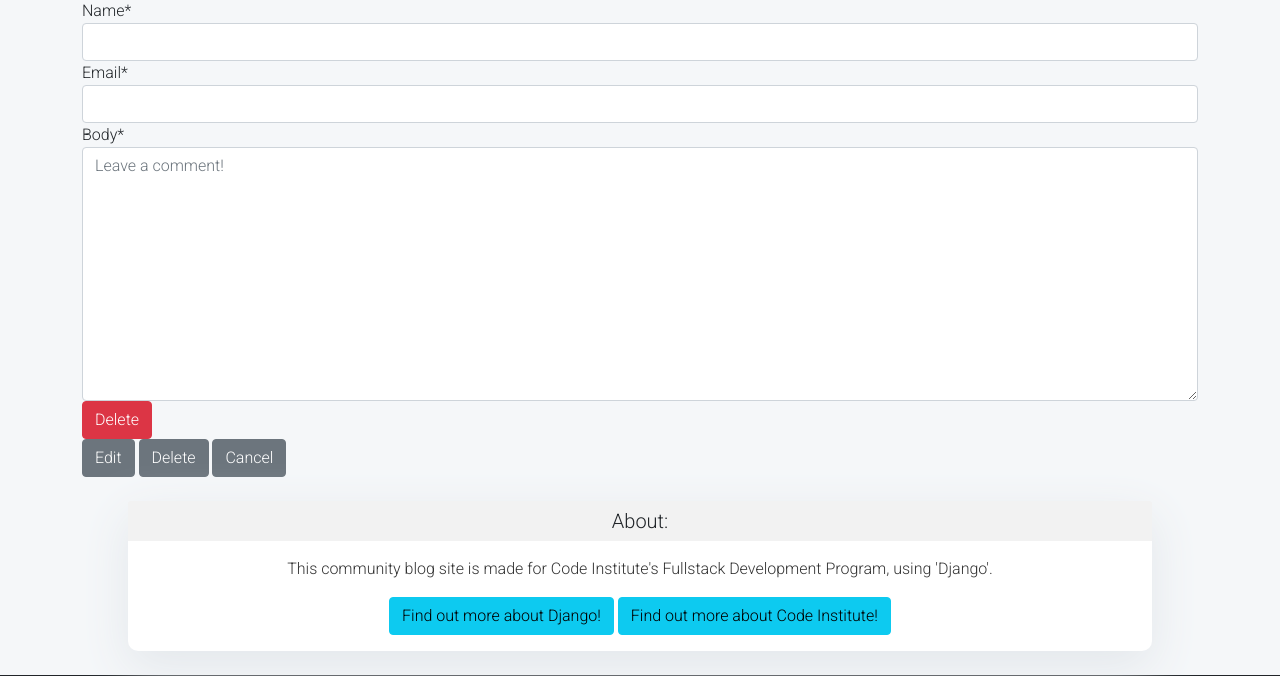
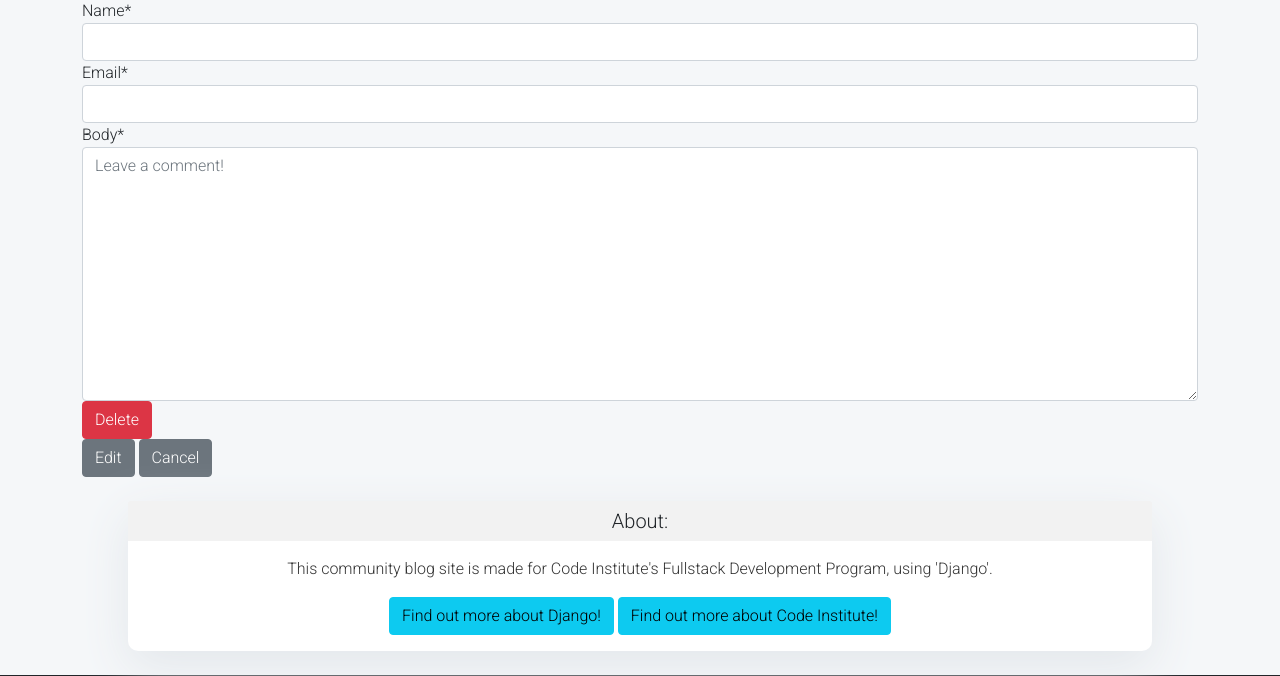
Before and after one commit to KrystalCoding/always-away, a Django app: template templates/delete_photo_comment.html in a window 1280 px wide. Shown: the part 245-921 px from the top of the page. Run offline with Django 3.2, Linux system fonts and the light colour scheme; the template is opened without the code that fills it: values that come from a table or form of the project are taken from there, others are empty; some libraries are stand-ins or nearby versions.

Commit message:
Deleting excessive delete button on delete photo comment page

```diff
--- a/templates/delete_photo_comment.html
+++ b/templates/delete_photo_comment.html
@@ -15,7 +15,6 @@
     <form method="post">
         {% csrf_token %}
         <a href="{% url 'edit_photo_comment' pk=comment.content_object.pk comment_id=comment.id %}" class="btn btn-secondary">Edit</a>
-        <a href="{% url 'delete_photo_comment' pk=comment.content_object.pk comment_id=comment.id %}" class="btn btn-secondary">Delete</a>
         <a href="{% url 'photo_detail' pk=comment.content_object.pk %}" class="btn btn-secondary">Cancel</a>
     </form>
 </div>
```
